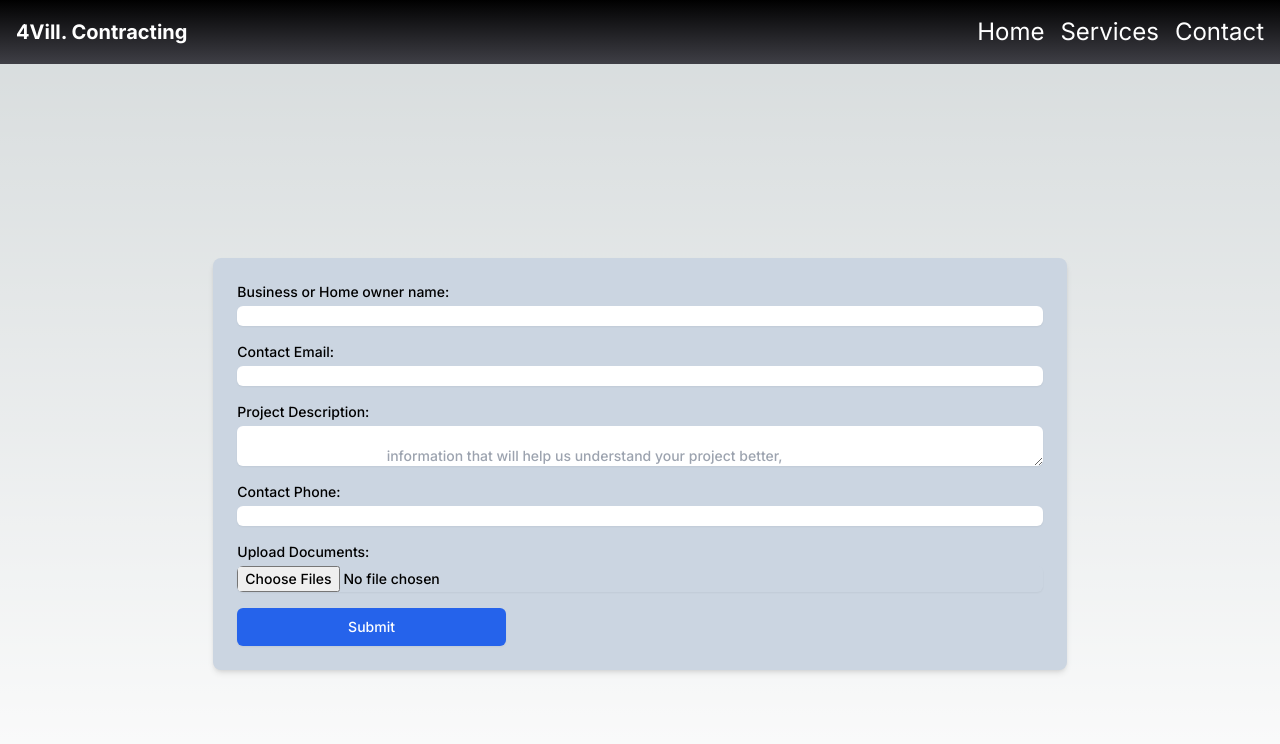
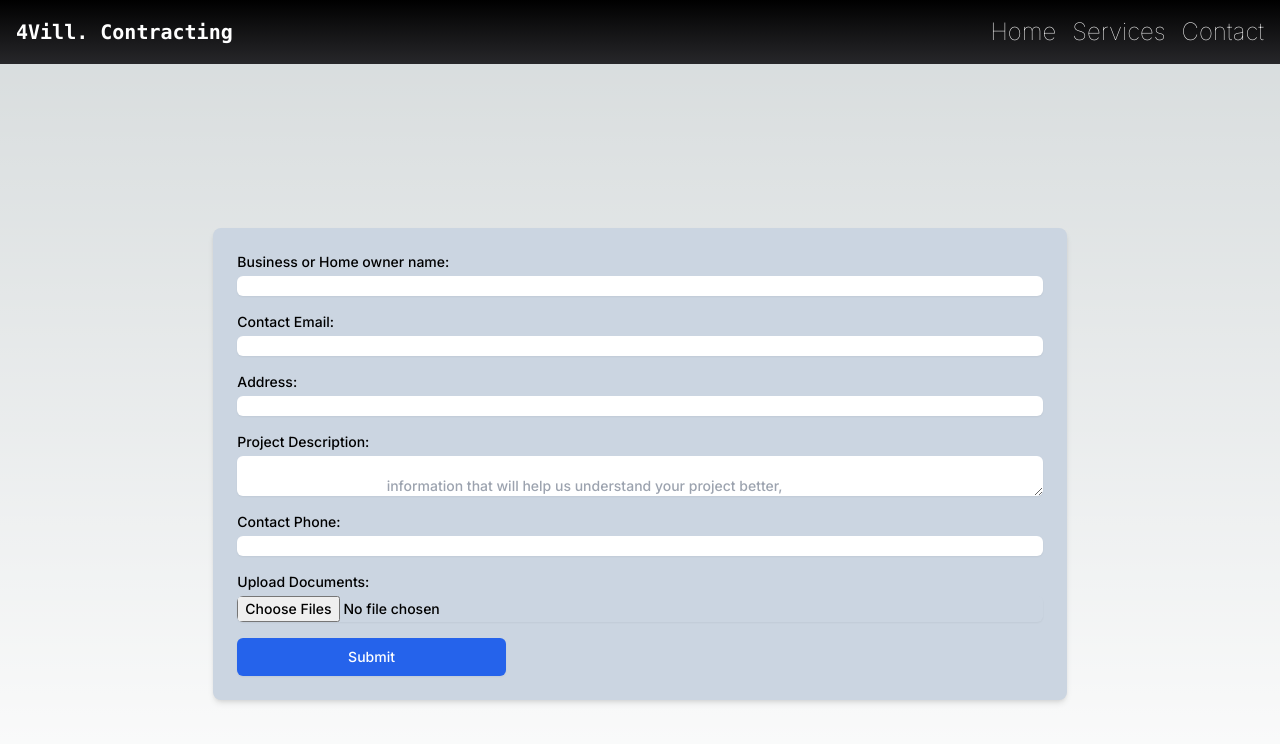
Before and after one commit to marcelchelo/4vill, a Next.js app: page /getQuote in a window 1280 px wide. Shown: the top 744 px of the page. Built offline with nearby package versions, Linux system fonts and the light colour scheme.

Commit message:
aesthetic changes

```diff
--- a/app/src/components/NavBarComponent.tsx
+++ b/app/src/components/NavBarComponent.tsx
@@ -2,12 +2,12 @@ import React from 'react';
 import Link from 'next/link'
 export default function NavBarComponent() {
   return (
-    <div className='bg-gradient-to-b from-black to-zinc-700 p-4'>
+    <div className='bg-gradient-to-b from-black to-zinc-800 p-4'>
       <nav className='flex items-center justify-between'>
         <div className='text-white font-bold text-xl dark:text-yellow-400'>
-          <p>4Vill. Contracting</p>
+          <h1 className='font-mono font-bold'>4Vill. Contracting</h1>
         </div>
-        <ul className='flex space-x-4 text-2xl'>
+        <ul className='flex space-x-4 text-2xl font-thin'>
           <li>
 
             <Link className='text-white hover:text-yellow-400' href='/'>Home</Link>
--- a/app/src/components/QuoteForm.jsx
+++ b/app/src/components/QuoteForm.jsx
@@ -50,6 +50,18 @@ export default function QuoteForm() {
                         onChange={(e) => setContactEmail(e.target.value)} />
                     </label>
                 </div>
+                {/* adddress */}
+                <div>
+                    <label className='block text-sm font-medium text-black'>
+                        Address:
+                        <input
+                        className='mt-1 block w-full rounded-md border-gray-300
+                            shadow-sm focus:border-indigo-300 focus:ring
+                            focus:ring-indigo-200 focus:ring-opacity-50'
+                        type="text" value={contactEmail}
+                        onChange={(e) => setContactEmail(e.target.value)} />
+                    </label>
+                </div>
                 <div>
                     <label className='block text-sm font-medium text-black'>
                         Project Description:
@@ -83,6 +95,7 @@ export default function QuoteForm() {
                             onChange={(e) => setContactPhone(e.target.value)} />
                     </label>
                 </div>
+
                 <div>
                     <label className='block text-sm font-medium text-black'>
                         Upload Documents:
```
